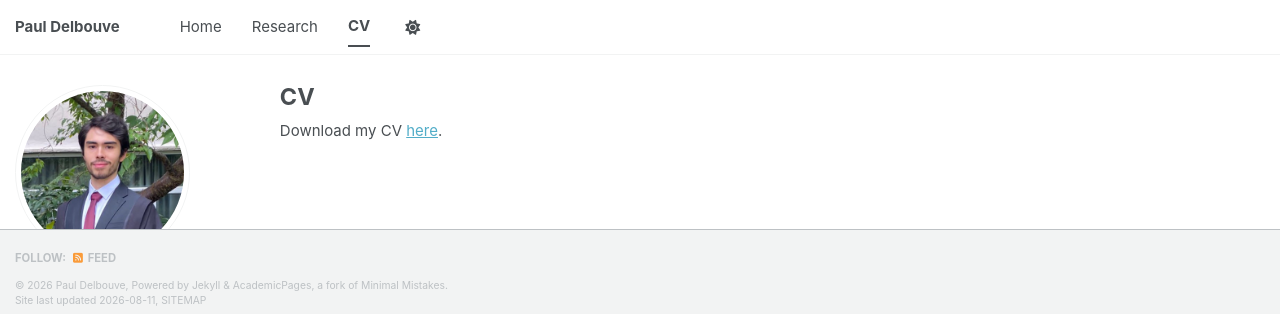
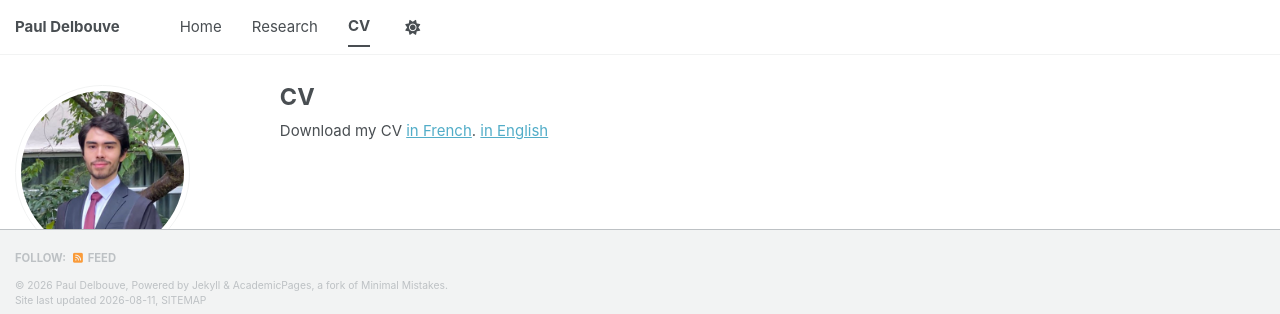
Before and after one commit to Pdelbouve/pdelbouve.github.io, a Jekyll site: the page built from _pages/cv.md, in a window 1280 px wide. Shown: the top 314 px of the page. Built offline with Jekyll 4.4.1, drawn with Linux system fonts in a browser that asks for light colours; a style sheet for code colours, icons or effects is not loaded.

Commit message:
Update cv.md

```diff
--- a/_pages/cv.md
+++ b/_pages/cv.md
@@ -4,4 +4,4 @@ permalink: /cv/
 author_profile: true
 ---
 
-Download my CV [here](/files/CV_Paul_Delbouve.pdf).
+Download my CV [in French](/files/cv_delbouve_fr.pdf). [in English](/files/cv_delbouve_english.pdf)
```
